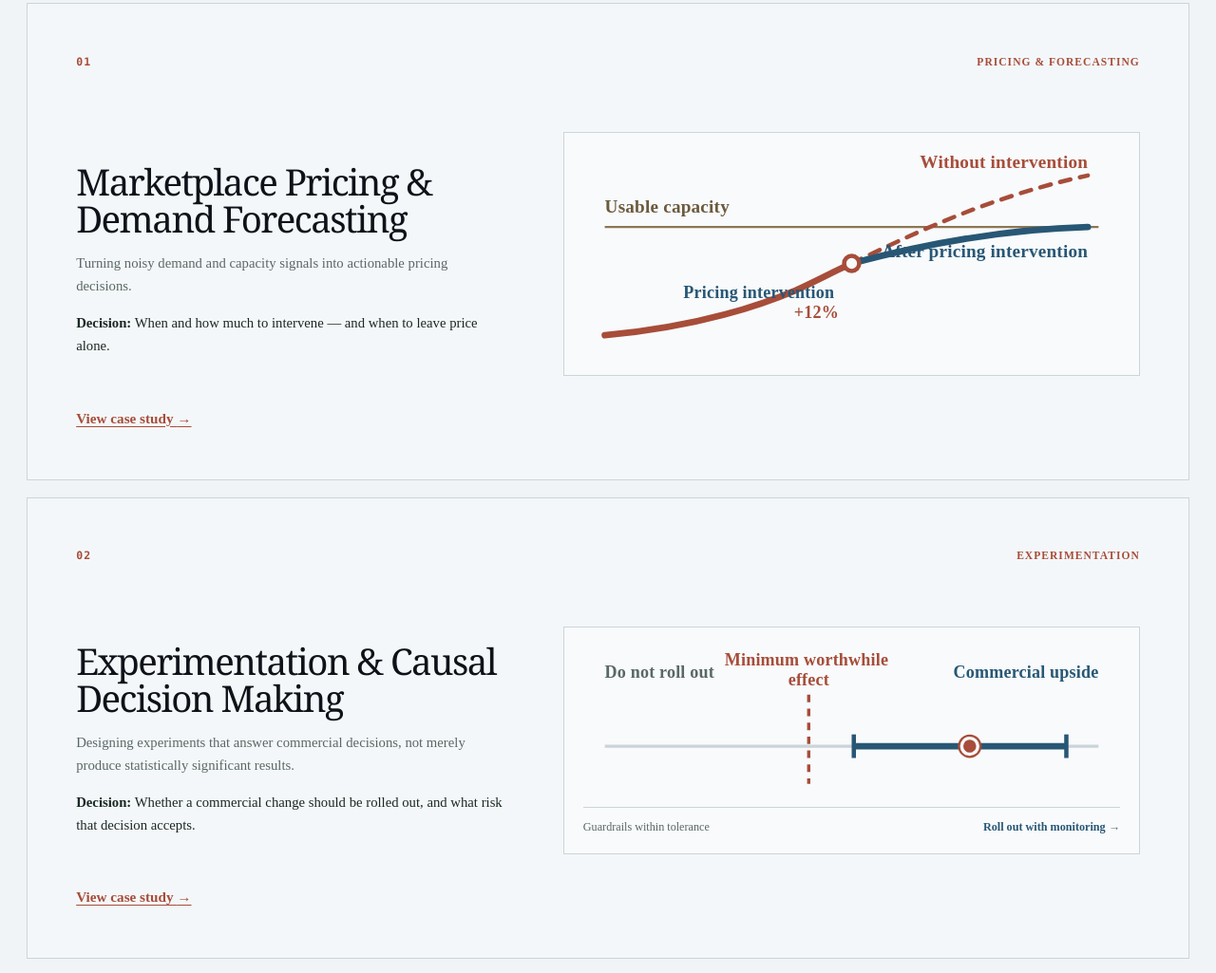
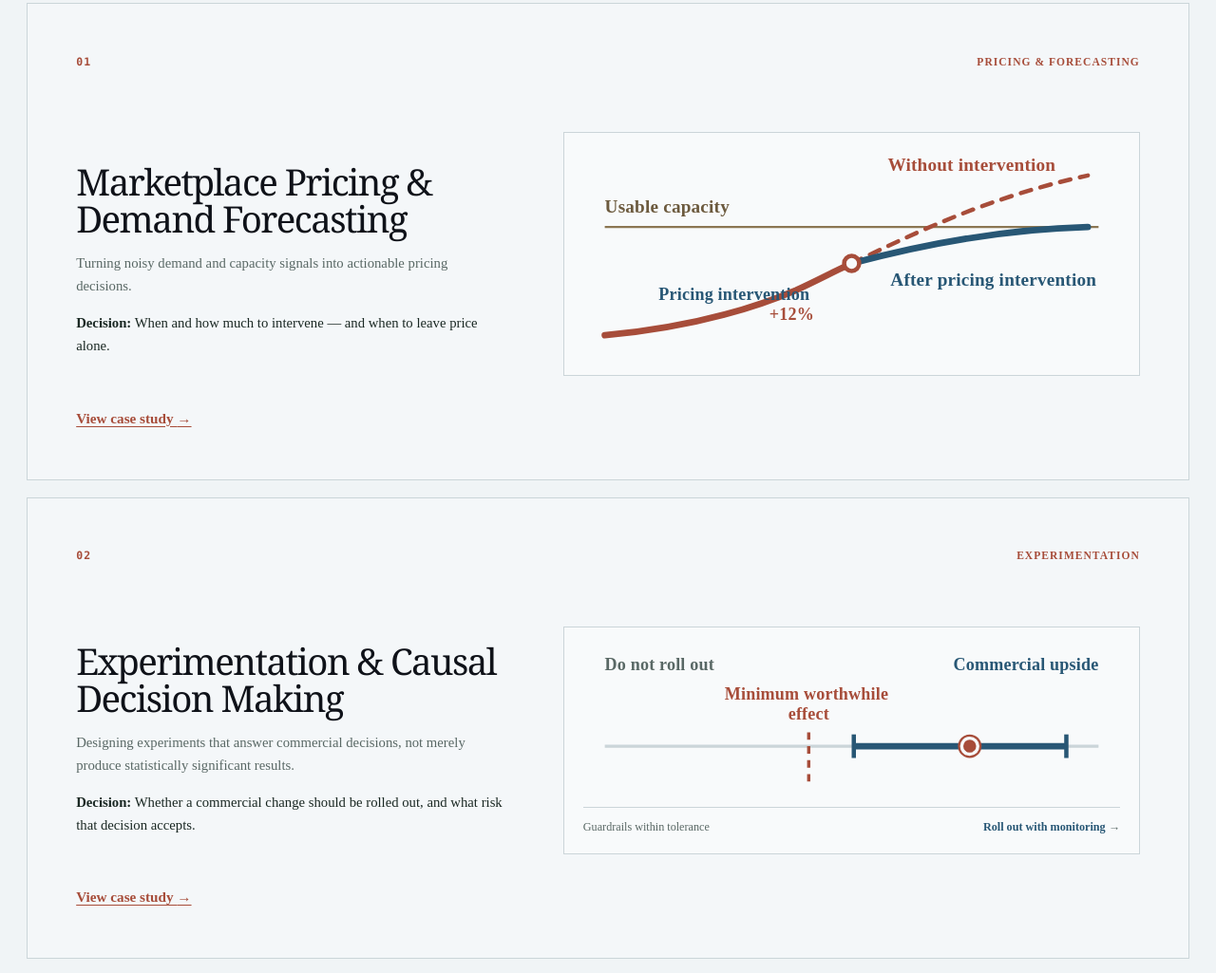
Before and after one commit to ShahnurIslam/shan-astro, an Astro site: page /work in a window 1280 px wide. Shown: the part 733-1758 px from the top of the page at 95% size. Built offline with nearby package versions, Linux system fonts and the light colour scheme; Astro itself is replaced by a stand-in of ours.

Commit message:
Improve Work preview label spacing

```diff
--- a/src/components/ExperimentDecisionPreview.astro
+++ b/src/components/ExperimentDecisionPreview.astro
@@ -2,14 +2,14 @@
 	<svg viewBox="0 0 500 150" role="img" aria-labelledby="experiment-preview-title experiment-preview-desc">
 		<title id="experiment-preview-title">Experiment effect clears the rollout threshold</title>
 		<desc id="experiment-preview-desc">The entire confidence interval is positioned beyond the minimum worthwhile effect, with its point estimate in the commercial upside range.</desc>
-		<text class="experiment-preview__label experiment-preview__label--hold" x="20" y="29">Do not roll out</text>
-		<text class="experiment-preview__label experiment-preview__label--threshold" x="210" y="18" text-anchor="middle">
+		<text class="experiment-preview__label experiment-preview__label--hold" x="20" y="22">Do not roll out</text>
+		<text class="experiment-preview__label experiment-preview__label--threshold" x="210" y="50" text-anchor="middle">
 			<tspan x="210">Minimum worthwhile</tspan>
 			<tspan x="210" dy="18">effect</tspan>
 		</text>
-		<text class="experiment-preview__label experiment-preview__label--upside" x="480" y="29" text-anchor="end">Commercial upside</text>
+		<text class="experiment-preview__label experiment-preview__label--upside" x="480" y="22" text-anchor="end">Commercial upside</text>
 		<line class="experiment-preview__track" x1="20" y1="93" x2="480" y2="93" />
-		<line class="experiment-preview__threshold" x1="210" y1="45" x2="210" y2="128" />
+		<line class="experiment-preview__threshold" x1="210" y1="80" x2="210" y2="128" />
 		<line class="experiment-preview__interval" x1="252" y1="93" x2="450" y2="93" />
 		<line class="experiment-preview__cap" x1="252" y1="82" x2="252" y2="104" />
 		<line class="experiment-preview__cap" x1="450" y1="82" x2="450" y2="104" />
--- a/src/components/PricingForecastPreview.astro
+++ b/src/components/PricingForecastPreview.astro
@@ -9,11 +9,11 @@
 		<path class="pricing-preview__after" d="M 250 104 C 317 86, 393 72, 470 70" />
 		<circle class="pricing-preview__point" cx="250" cy="104" r="7" />
 		<g class="pricing-preview__labels">
-			<text class="pricing-preview__without-label" x="470" y="15" text-anchor="end">Without intervention</text>
-			<text class="pricing-preview__after-label" x="470" y="98" text-anchor="end">After pricing intervention</text>
-			<text class="pricing-preview__intervention-label" x="238" y="136" text-anchor="end">
-				<tspan x="238">Pricing intervention</tspan>
-				<tspan class="pricing-preview__price" x="238" dy="19">+12%</tspan>
+			<text class="pricing-preview__without-label" x="440" y="18" text-anchor="end">Without intervention</text>
+			<text class="pricing-preview__after-label" x="478" y="125" text-anchor="end">After pricing intervention</text>
+			<text class="pricing-preview__intervention-label" x="215" y="138" text-anchor="end">
+				<tspan x="215">Pricing intervention</tspan>
+				<tspan class="pricing-preview__price" x="215" dy="19">+12%</tspan>
 			</text>
 		</g>
 	</svg>
```
